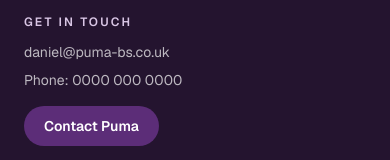
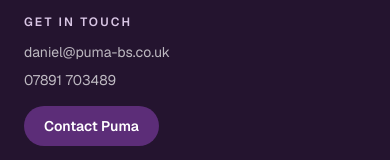
Before and after one commit to pumabs/puma-business-services, a Next.js app: page / in a window 390 px wide. Shown: the part 8242-8402 px from the top of the page. Built offline with nearby package versions, Linux system fonts and the light colour scheme.

Commit message:
Update footer to include clickable phone link
Replaced phone number text with a clickable link.

```diff
--- a/app/components/Footer.tsx
+++ b/app/components/Footer.tsx
@@ -67,9 +67,12 @@
               daniel@puma-bs.co.uk
             </a>
 
-            <p className="mt-2 text-sm text-white/70">
-              Phone: 0000 000 0000
-            </p>
+            <a
+  href="tel:07891703489"
+  className="block mt-2 text-sm text-white/70 hover:text-white transition-colors"
+>
+  07891 703489
+</a>
 
             <Link
               href="/contact"
```
